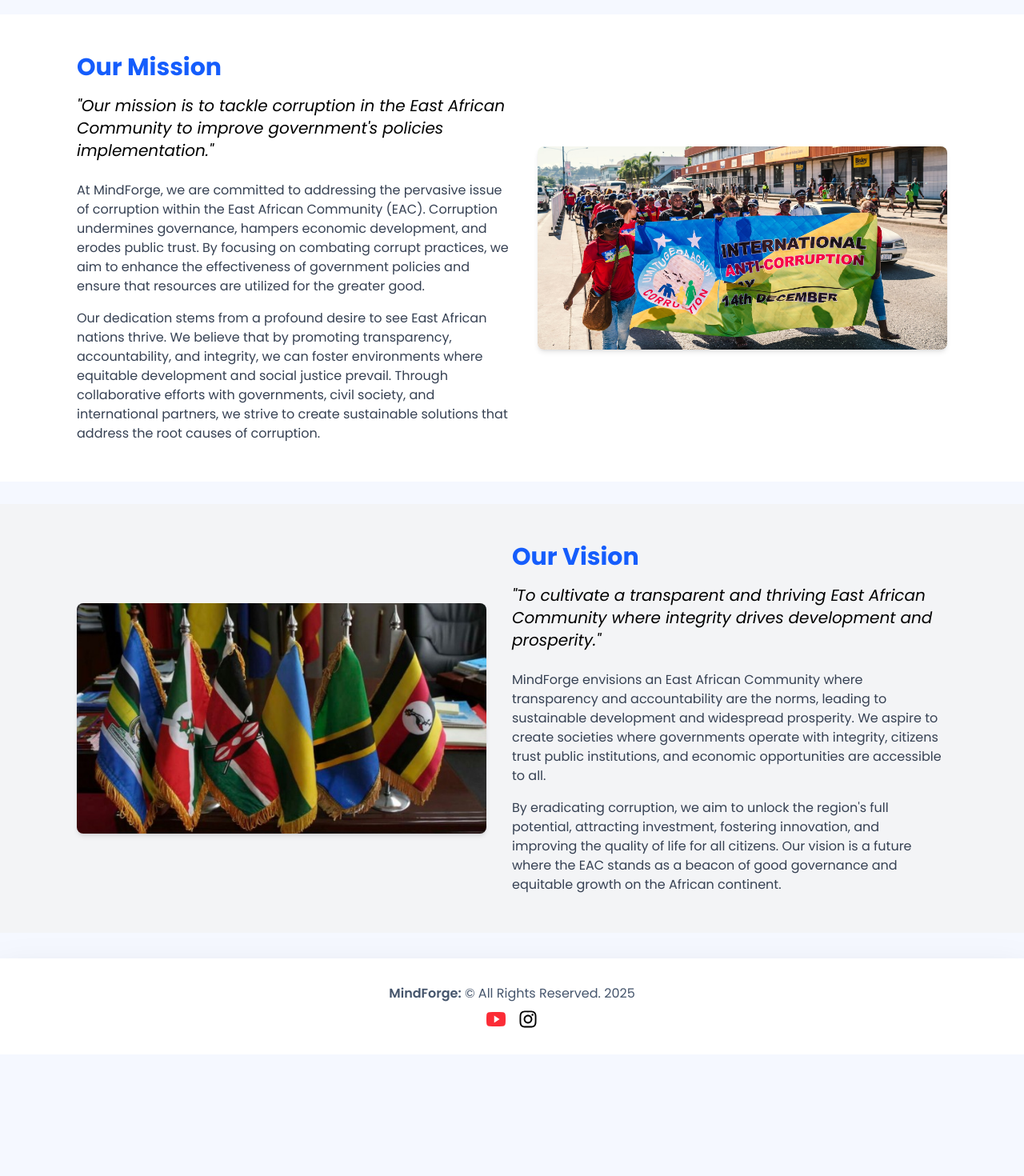
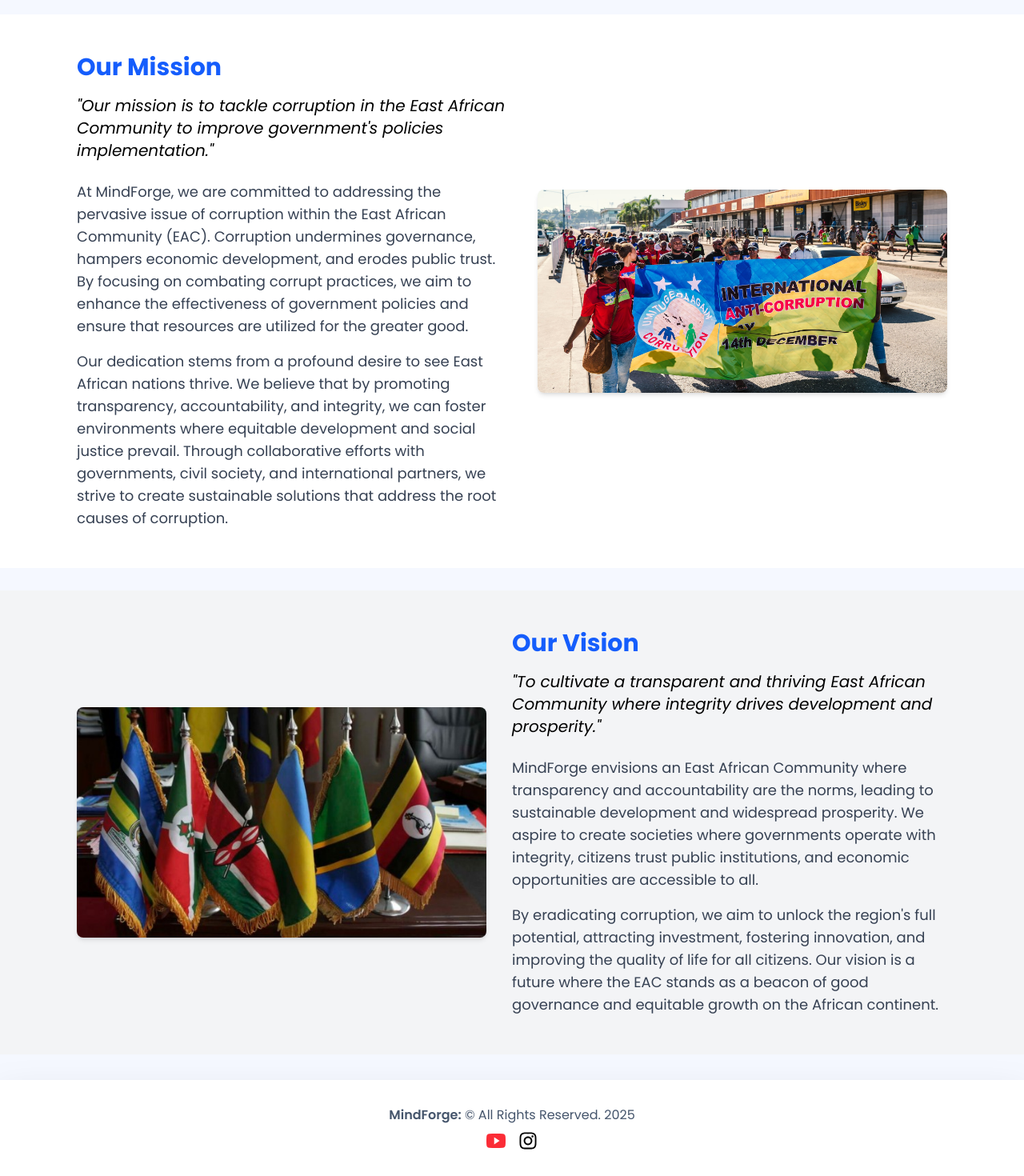
Before and after one commit to VictorMugisha/mindforge-website, a React (Vite) app: page /about in a window 1280 px wide. Shown: the part 1119-2589 px from the top of the page at 80% size. Before the commit the page ends 2437 px from the top, so only its background shows below. Built offline with nearby package versions, Linux system fonts and the light colour scheme.

Commit message:
Updated font sizes

```diff
--- a/src/components/Mission.tsx
+++ b/src/components/Mission.tsx
@@ -3,12 +3,14 @@ export default function Mission() {
     <section className="bg-white py-12 px-4 md:px-8">
       <div className="container mx-auto flex flex-col md:flex-row items-center">
         <div className="md:w-1/2">
-          <h2 className="text-3xl font-bold text-blue-600 mb-4">Our Mission</h2>
-          <p className="text-xl italic mb-6">
+          <h2 className="text-lg md:text-3xl font-bold text-blue-600 mb-4">
+            Our Mission
+          </h2>
+          <p className="text-sm: md:text-xl italic mb-6">
             "Our mission is to tackle corruption in the East African Community
             to improve government's policies implementation."
           </p>
-          <p className="mb-4 text-gray-700">
+          <p className="text-sm md:text-lg mb-4 text-gray-700">
             At MindForge, we are committed to addressing the pervasive issue of
             corruption within the East African Community (EAC). Corruption
             undermines governance, hampers economic development, and erodes
@@ -16,7 +18,7 @@ export default function Mission() {
             enhance the effectiveness of government policies and ensure that
             resources are utilized for the greater good.
           </p>
-          <p className="text-gray-700">
+          <p className="text-sm md:text-lg text-gray-700">
             Our dedication stems from a profound desire to see East African
             nations thrive. We believe that by promoting transparency,
             accountability, and integrity, we can foster environments where
@@ -26,12 +28,7 @@ export default function Mission() {
             that address the root causes of corruption.
           </p>
         </div>
-        <div
-          className="md:w-1/2 mt-8 md:mt-0 md:pl-8"
-          data-aos="fade-left"
-          data-aos-duration="1000"
-          data-aos-delay="200"
-        >
+        <div className="md:w-1/2 mt-8 md:mt-0 md:pl-8">
           <img
             src="/people_united_against_corruption.jpg"
             alt="People united against corruption"
--- a/src/components/Vision.tsx
+++ b/src/components/Vision.tsx
@@ -9,25 +9,22 @@ export default function Vision() {
             className="w-full h-auto rounded-lg shadow-md"
           />
         </div>
-        <div
-          className="md:w-1/2 mt-8 md:mt-0"
-          data-aos="fade-left"
-          data-aos-duration="1000"
-          data-aos-delay="200"
-        >
-          <h2 className="text-3xl font-bold text-blue-600 mb-4">Our Vision</h2>
-          <p className="text-xl italic mb-6">
+        <div className="md:w-1/2 mt-8 md:mt-0">
+          <h2 className="text-lg md:text-3xl font-bold text-blue-600 mb-4">
+            Our Vision
+          </h2>
+          <p className="text-sm md:text-xl italic mb-6">
             "To cultivate a transparent and thriving East African Community
             where integrity drives development and prosperity."
           </p>
-          <p className="mb-4 text-gray-700">
+          <p className="text-sm md:text-lg mb-4 text-gray-700">
             MindForge envisions an East African Community where transparency and
             accountability are the norms, leading to sustainable development and
             widespread prosperity. We aspire to create societies where
             governments operate with integrity, citizens trust public
             institutions, and economic opportunities are accessible to all.
           </p>
-          <p className="text-gray-700">
+          <p className="text-sm md:text-lg text-gray-700">
             By eradicating corruption, we aim to unlock the region's full
             potential, attracting investment, fostering innovation, and
             improving the quality of life for all citizens. Our vision is a
```
